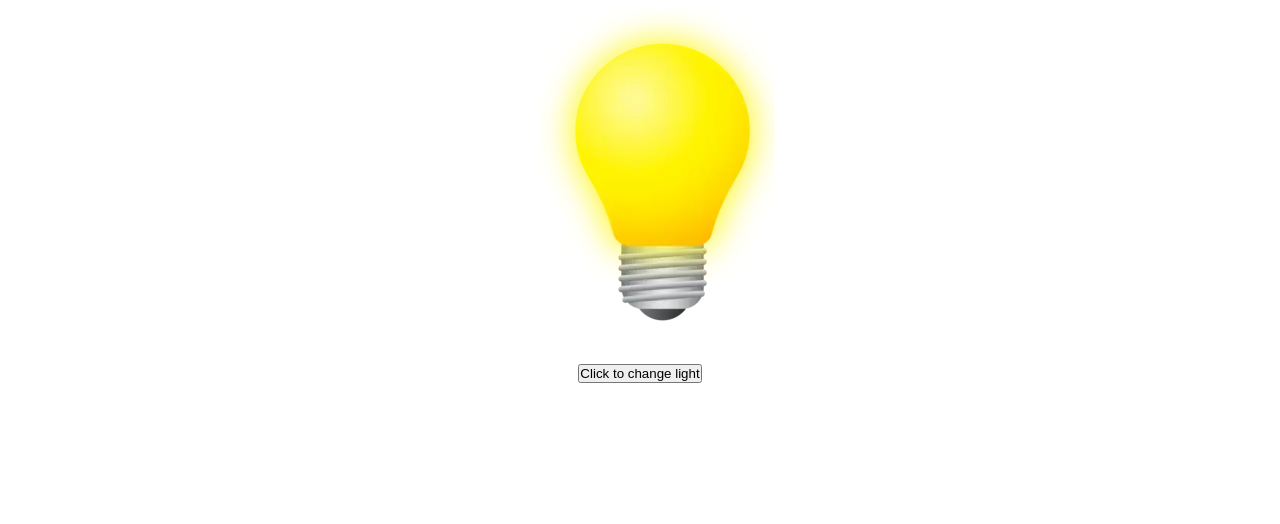
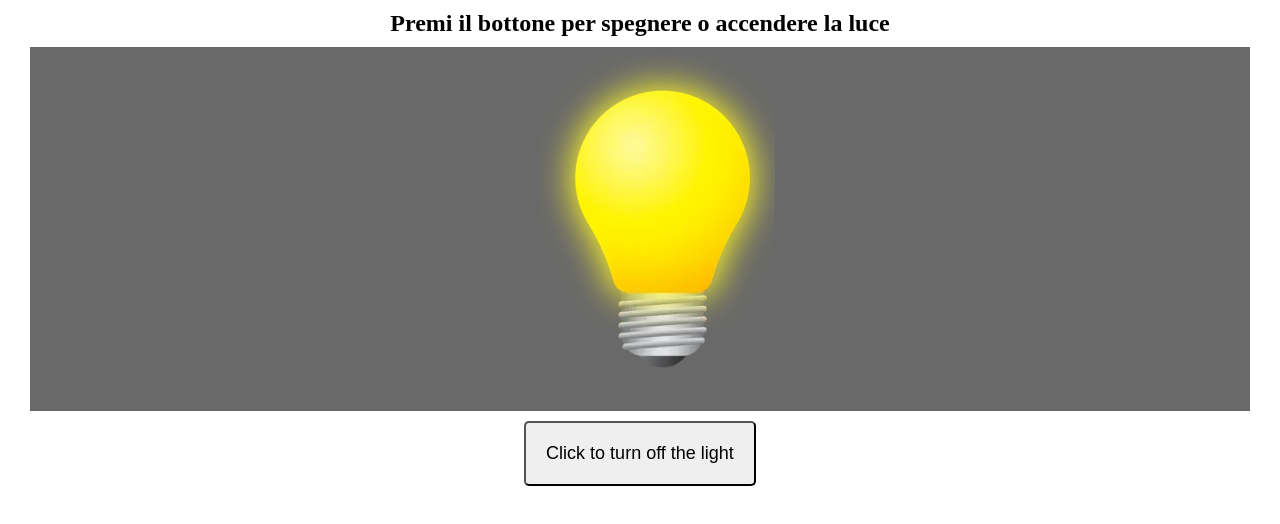
Before and after one commit to EnricoGenovese/js-dom-1, a plain HTML site: page index.html in a window 1280 px wide. Both pictures are taken after a click on the button "Click to change light". Drawn offline with Linux system fonts and the light colour scheme.

Commit message:
uptade function to revert button press changes; now press alternates between the two pictures, add h1 to page as title; update css

```diff
--- a/css/style.css
+++ b/css/style.css
@@ -15,17 +15,25 @@
 
 .container {
     max-width: 1220px;
-    margin: 0 auto;
+    margin: 10px auto;
     display: flex;
     justify-content: center;
 }
 
-#switch {
-    padding: 10px;
+button{
+    padding: 20px;
     border-radius: 5px;
+    font-weight: 500;
+    font-size: 18px;
 }
 /* UTILITY */
 
 .d-none {
     display: none;
 }
+
+/* Colors */
+
+.bg-dark {
+    background-color: dimgray;
+}
--- a/index.html
+++ b/index.html
@@ -8,12 +8,12 @@
 </head>
 <body>
     <section class="container">
+        <h1>Premi il bottone per spegnere o accendere la luce</h1>
+    </section>
+    <section class="container bg-dark">
         <div class="img">
             <img src="./img/white_lamp.png" alt="light off" id="off">
         </div>
-        <!-- <div class="img">
-            <img src="./img/yellow_lamp.png" alt="light on" id="on">
-        </div> -->
 
     </section>
     <section class="container">
--- a/script/script.js
+++ b/script/script.js
@@ -12,16 +12,19 @@ console.clear();
 // Dichiarare le variabili degli elementi che servono per cambiare
 // dinamincamente la pagina.
 
-const on = document.getElementById("on");
 const off = document.getElementById("off");
 const btn = document.getElementById("light-switch");
 
 
-function changeLight() {
-    off.classList.toggle
-}
 
 btn.addEventListener("click", function() {
+    if(off.src.includes("img/white_lamp.png")){
     off.src = "./img/yellow_lamp.png";
     off.alt = "on";
+    btn.innerHTML = "Click to turn off the light";
+    } else {
+        off.src = "./img/white_lamp.png";
+        off.alt = "off";
+        btn.innerHTML = "Click to turn on the light";
+    }
 })
```
